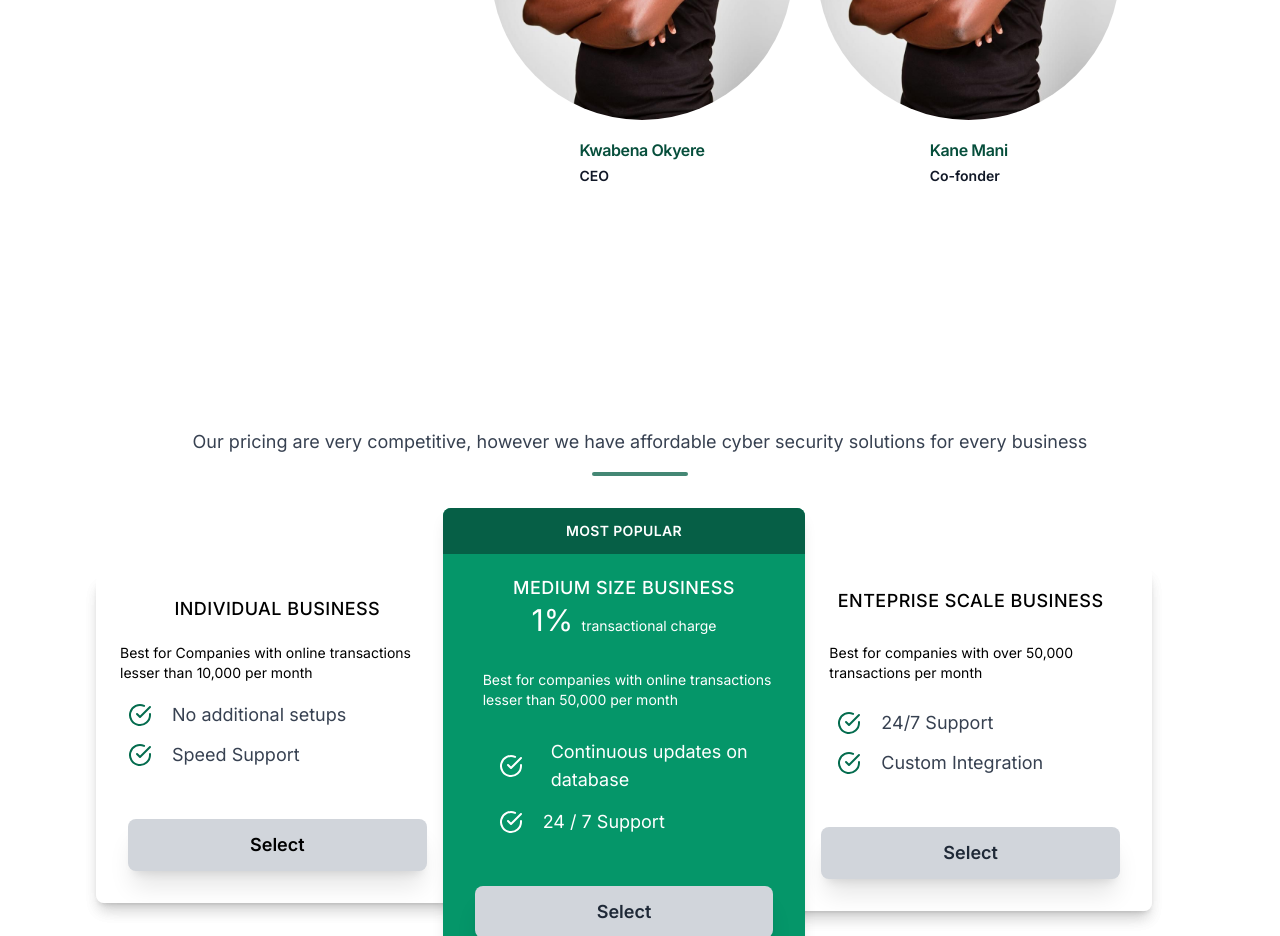
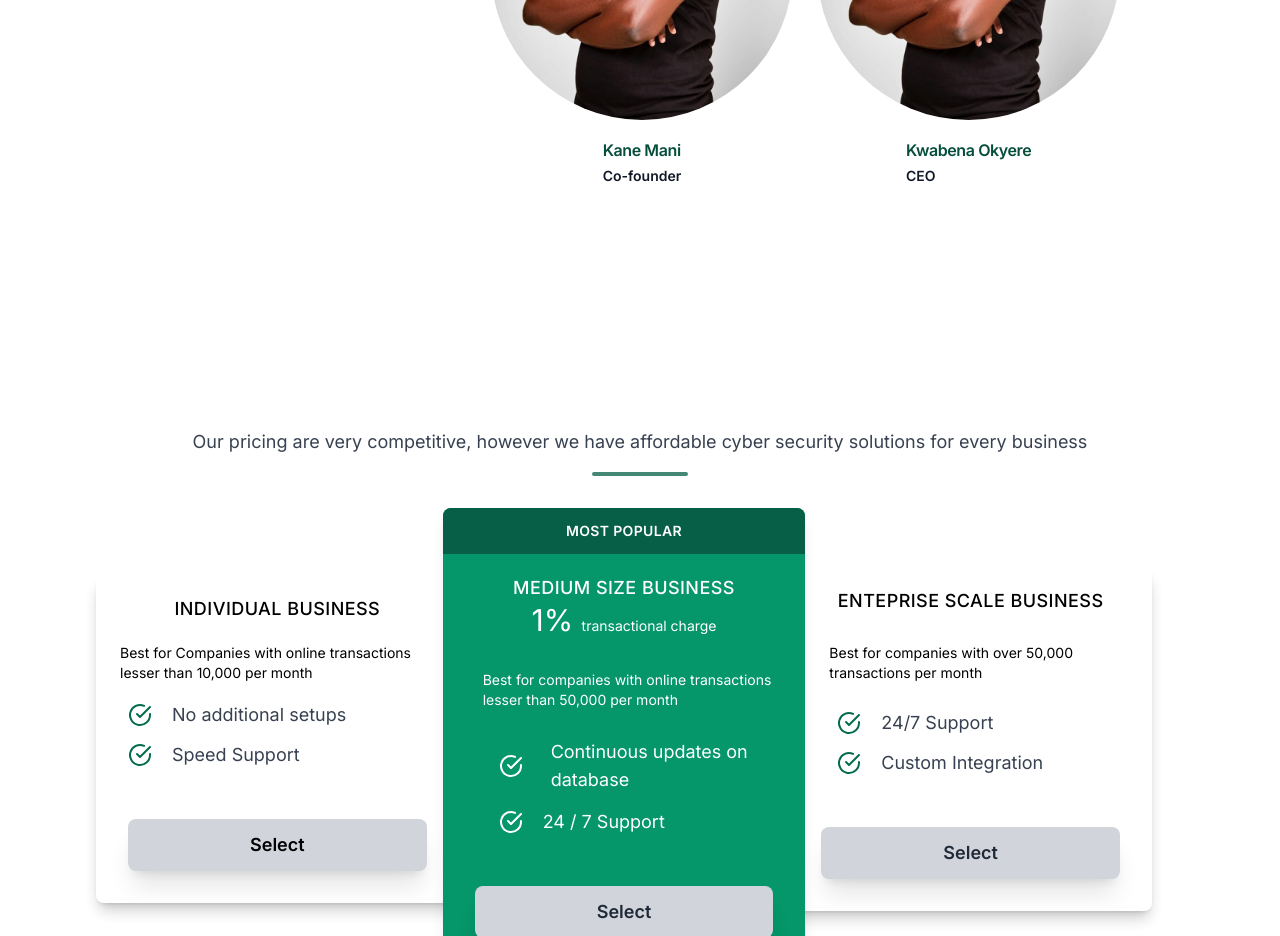
Before and after one commit to DanielOkyere/hoot_frontend, a Next.js app: page / in a window 1280 px wide. Shown: the part 2600-3536 px from the top of the page. Built offline with nearby package versions, Linux system fonts and the light colour scheme.

Commit message:
Added updates

```diff
--- a/components/forms/getIntouchForm.jsx
+++ b/components/forms/getIntouchForm.jsx
@@ -1,6 +1,7 @@
 const listOfOptions=[
-    {'name': 'Enquiry'},
-    {'name':'Integration'}
+    {'name': 'Integration'},
+    {'name':'Customer Service'},
+    {'name':'Financial Security Consulting'}
 ]
 
 
--- a/components/home/team.jsx
+++ b/components/home/team.jsx
@@ -2,13 +2,13 @@ import Image from 'next/image'
 import Kane from '../../public/kane.jpeg'
 const Team = [
     {
-        name: "Kwabena Okyere",
-        role: "CEO",
+        name: "Kane Mani",
+        role: "Co-founder",
         imageUrl: Kane,
     },
     {
-        name: "Kane Mani",
-        role: "Co-fonder",
+        name: "Kwabena Okyere",
+        role: "CEO",
         imageUrl: Kane,
     },
 ];
```
